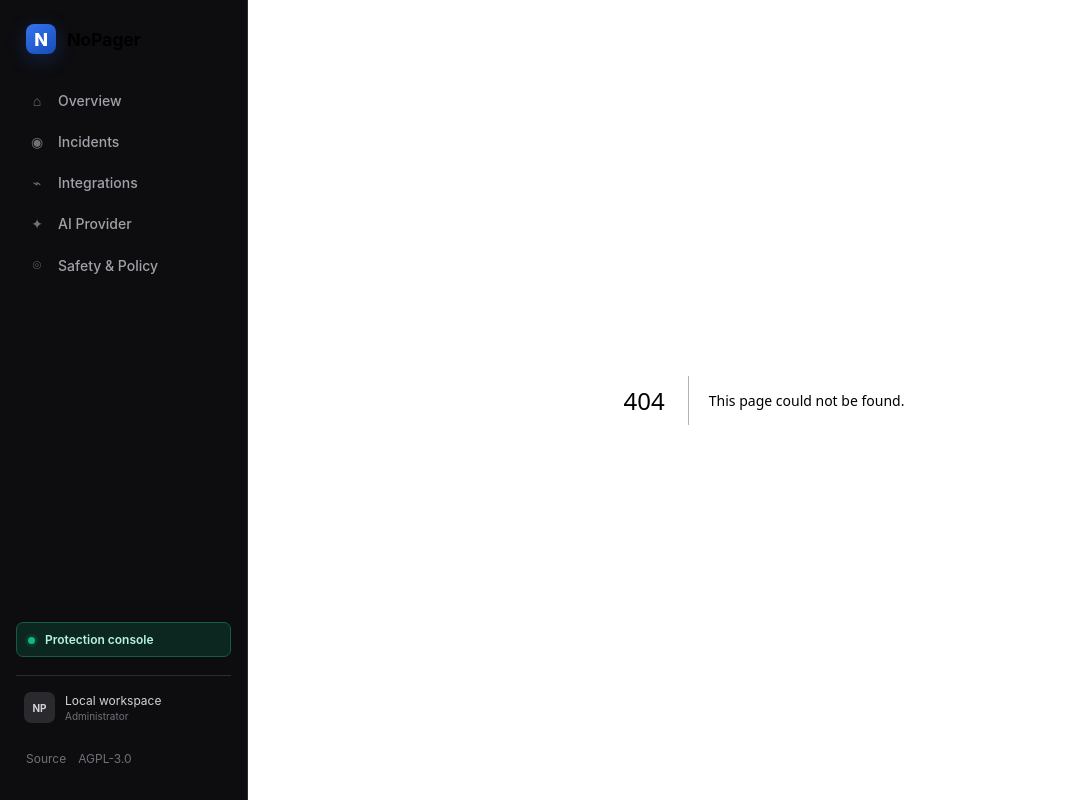
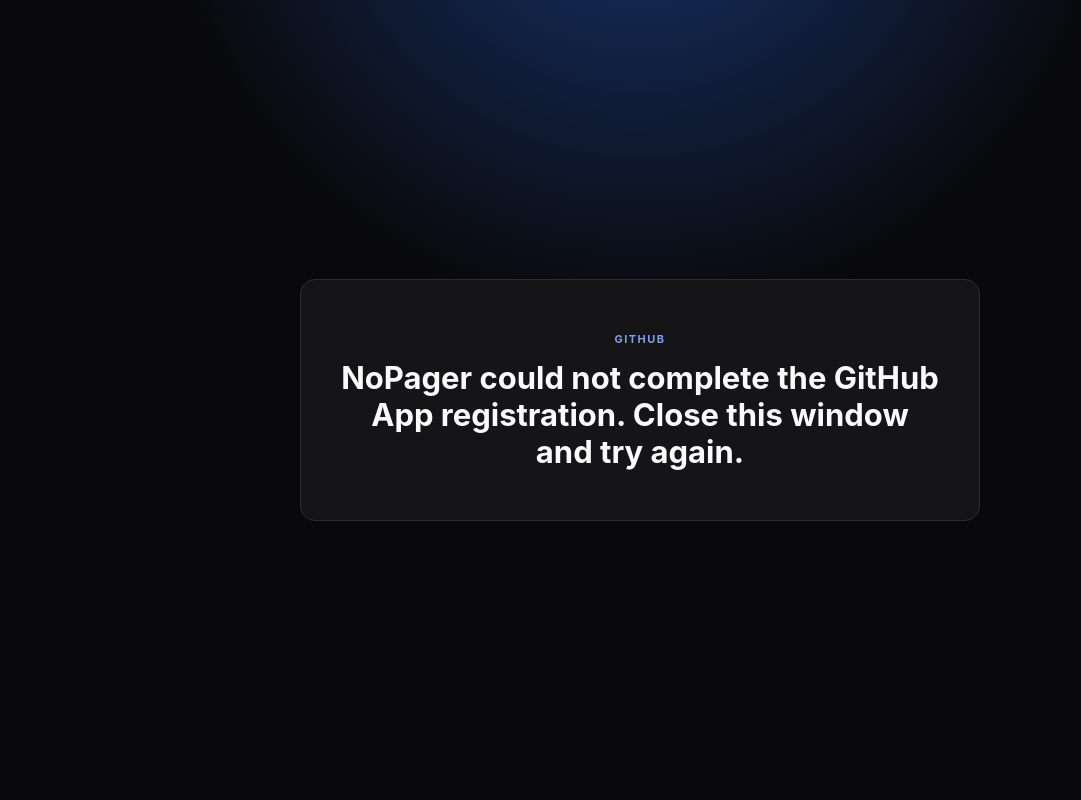
Before and after one commit to nopager/nopager, a Next.js app in the folder apps/web/: page /setup/github-manifest in a window 1280 px wide. Before the commit this address had no page. Shown: the whole page, without its empty margins (0-1081 px from the left). Built offline with nearby package versions, Linux system fonts and the light colour scheme.

Commit message:
Add GitHub manifest popup callback

```diff
--- /dev/null
+++ b/apps/web/app/setup/github-manifest/page.tsx
@@ -0,0 +1,31 @@
+"use client";
+
+import { useEffect, useState } from "react";
+
+export default function GitHubManifestCallbackPage() {
+  const [status, setStatus] = useState("Returning to NoPager…");
+
+  useEffect(() => {
+    const params = new URLSearchParams(window.location.search);
+    const code = params.get("code");
+    const state = params.get("state");
+    if (!code || !state || !window.opener) {
+      setStatus("NoPager could not complete the GitHub App registration. Close this window and try again.");
+      return;
+    }
+    window.opener.postMessage(
+      { type: "nopager-github-manifest", code, state },
+      window.location.origin,
+    );
+    window.close();
+  }, []);
+
+  return (
+    <div className="setup-page">
+      <div className="setup-card">
+        <p className="eyebrow">GITHUB</p>
+        <h1>{status}</h1>
+      </div>
+    </div>
+  );
+}
```
